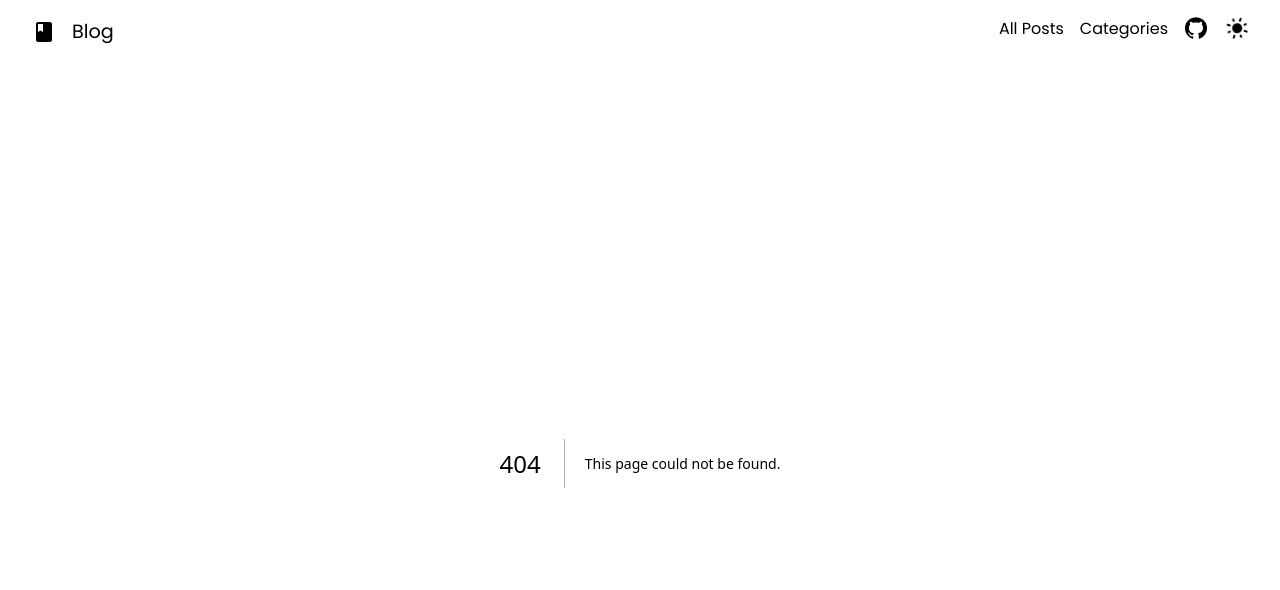
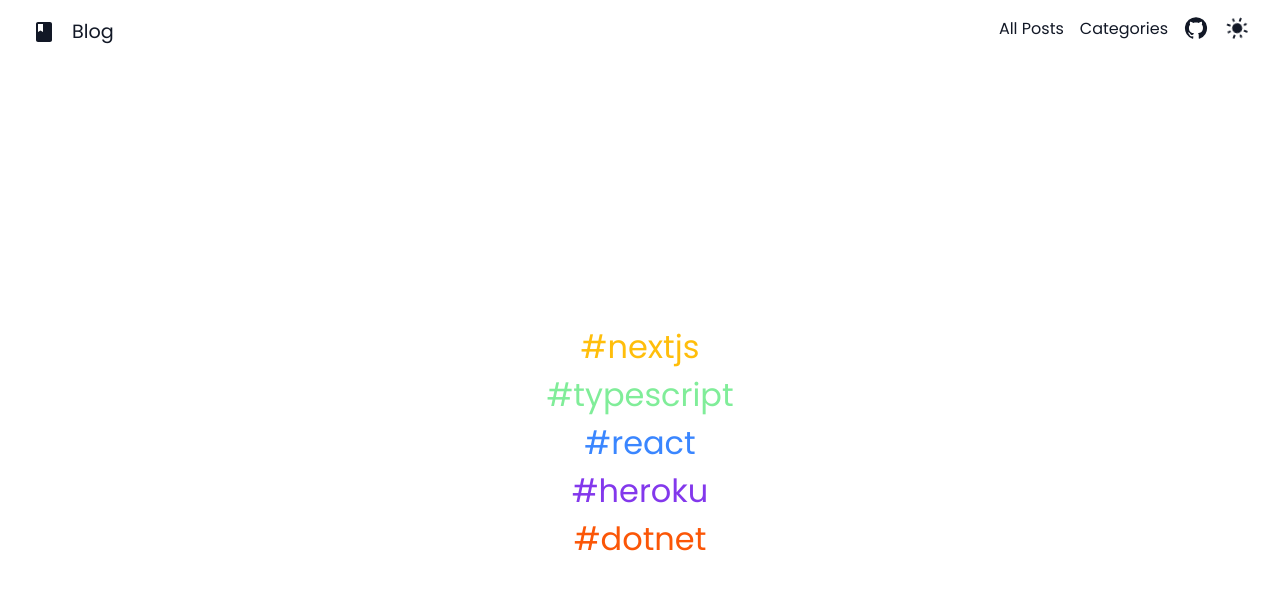
Before and after one commit to clewup/big-brain, a Next.js app: page /categories in a window 1280 px wide. Before the commit this address had no page. Shown: the top 590 px of the page. Built offline with nearby package versions, Linux system fonts and the light colour scheme.

Commit message:
Added the category/tags page.

```diff
--- a/src/components/molecules/Layout/components/Header/Header.tsx
+++ b/src/components/molecules/Layout/components/Header/Header.tsx
@@ -20,7 +20,7 @@
       </Link>
       <div className={styles.action_row}>
         <Link href={{ pathname: "posts" }}>All Posts</Link>
-        <Link href={"/"}>Categories</Link>
+        <Link href={{ pathname: "categories" }}>Categories</Link>
         <Link href={"/"}>
           <GitHubIcon />
         </Link>
--- /dev/null
+++ b/src/components/templates/Categories/Categories.module.scss
@@ -0,0 +1,9 @@
+.categories {
+  width: 100%;
+  height: 95vh;
+  display: flex;
+  flex-direction: column;
+  justify-content: center;
+  align-items: center;
+  font-size: 2rem;
+}
--- /dev/null
+++ b/src/components/templates/Categories/Categories.tsx
@@ -0,0 +1,37 @@
+import { useEffect, useState } from "react";
+import { Tag, TagStyles } from "@/enums/tags";
+import styles from "./Categories.module.scss";
+import Link from "next/link";
+
+const Categories = () => {
+  const [categories, setCategories] = useState<Tag[]>([]);
+  const [isLoading, setLoading] = useState(false);
+  const [error, setError] = useState(null);
+
+  useEffect(() => {
+    setLoading(true);
+    fetch("/api/categories")
+      .then(async (res) => setCategories(await res.json()))
+      .catch((err) => setError(err))
+      .finally(() => setLoading(false));
+  }, []);
+
+  if (isLoading) return null;
+
+  if (error)
+    return <p>Whoops! There's been a problem loading the categories.</p>;
+
+  return (
+    <div className={styles.categories}>
+      {categories.map((tag) => {
+        const tagColor = TagStyles[tag];
+        return (
+          <Link href={{ pathname: "posts", query: { category: tag } }}>
+            <p style={{ color: tagColor }}>#{tag}</p>
+          </Link>
+        );
+      })}
+    </div>
+  );
+};
+export default Categories;
--- /dev/null
+++ b/src/pages/api/categories.ts
@@ -0,0 +1,25 @@
+import type { NextApiRequest, NextApiResponse } from "next";
+import { mockBlogPosts } from "@/components/molecules/BlogPost/testUtils/mockData";
+import { BlogPost } from "@/types/blogPost";
+import { HttpMethods } from "@/enums/httpMethods";
+import { mergeArrays } from "@/utils/arrays";
+import { Tag } from "@/enums/tags";
+
+const blogPosts = mockBlogPosts;
+
+export default function handler(req: NextApiRequest, res: NextApiResponse) {
+  if (req.method != HttpMethods.GET) {
+    res.status(405);
+    res.send({ message: "Only GET requests are allowed." });
+    return;
+  }
+
+  const tags = blogPosts.map((blogPost) => {
+    return blogPost.tags;
+  });
+
+  const data = mergeArrays(tags) as Tag[];
+
+  res.status(200);
+  res.json(data);
+}
--- /dev/null
+++ b/src/pages/categories.tsx
@@ -0,0 +1,22 @@
+import Head from "next/head";
+import { Inter } from "next/font/google";
+import Template from "@/components/templates/Categories/Categories";
+
+const inter = Inter({ subsets: ["latin"] });
+
+const Categories = () => {
+  return (
+    <>
+      <Head>
+        <title>Blog - Categories</title>
+        <meta name="description" content="Blog portfolio piece" />
+        <meta name="viewport" content="width=device-width, initial-scale=1" />
+        <link rel="icon" href="/favicon.ico" />
+      </Head>
+      <main>
+        <Template />
+      </main>
+    </>
+  );
+};
+export default Categories;
--- /dev/null
+++ b/src/utils/arrays.ts
@@ -0,0 +1,8 @@
+export const mergeArrays = (arrays: unknown[][]) => {
+  const mergedArray = arrays.reduce((prev, current) => {
+    return prev.concat(current);
+  }, []);
+  return mergedArray.filter((value, index, self) => {
+    return self.indexOf(value) === index;
+  });
+};
```
